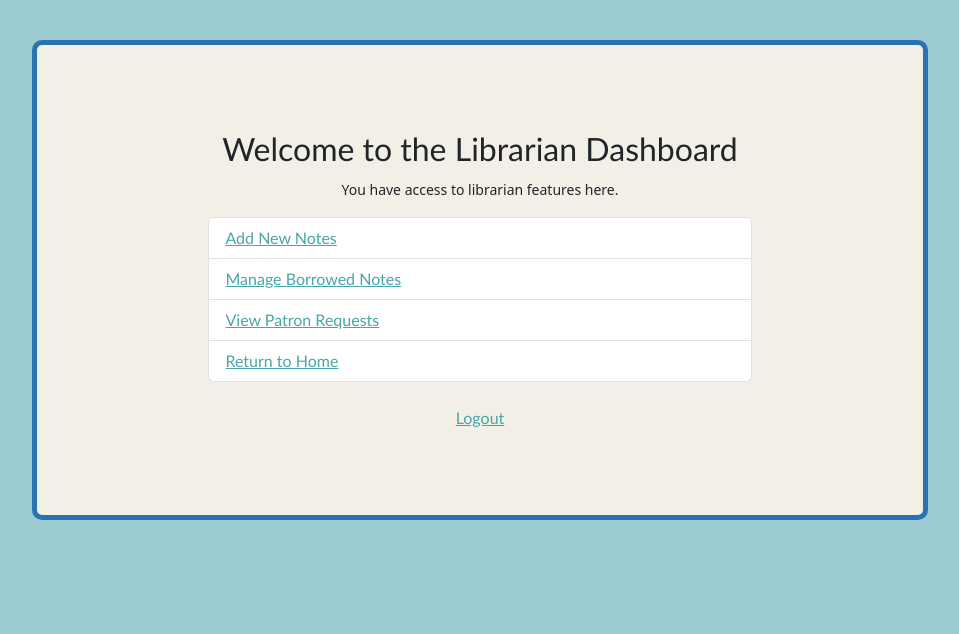
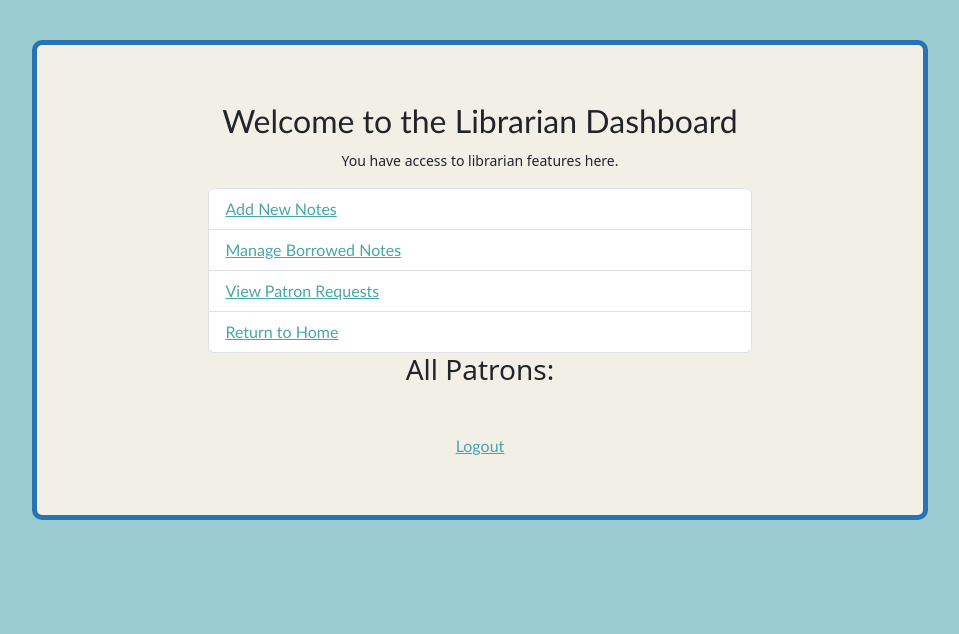
Before and after one commit to ItsGotToBeThere/SWE-project, a Django app: template notes_app/templates/notes_app/librarian_dashboard.html in a window 1280 px wide. Shown: the part 56-690 px from the top of the page, without its empty margins (160-1119 px from the left). Run offline with Django 4.2, Linux system fonts and the light colour scheme; the template is opened without the code that fills it, so the values that code supplies are empty; some libraries are stand-ins or nearby versions.

Commit message:
librarians see patrons

```diff
--- a/notes_app/templates/notes_app/librarian_dashboard.html
+++ b/notes_app/templates/notes_app/librarian_dashboard.html
@@ -13,6 +13,13 @@
     <li class = "list-group-item"><a href="{% url 'notes_app:index' %}">Return to Home</a></li>
 </ul>
 
+<h3>All Patrons:</h3>
+    <ul>
+        {% for patron in patrons %}
+            <li>{{ patron.username }}</li>
+        {% endfor %}
+    </ul>
+
 <br>
 <a class = "g_id_signout" href="{% url 'account_logout' %}">Logout</a>
 </div>
--- a/notes_app/views.py
+++ b/notes_app/views.py
@@ -36,4 +36,10 @@ def patron_dashboard(request):
 
 @librarian_required
 def librarian_dashboard(request):
+    patron_group = Group.objects.get(name="Patrons")
+    patrons = patron_group.user_set.all()
+
+    context = {
+        'patrons': patrons,
+    }
     return render(request, "notes_app/librarian_dashboard.html")
```
